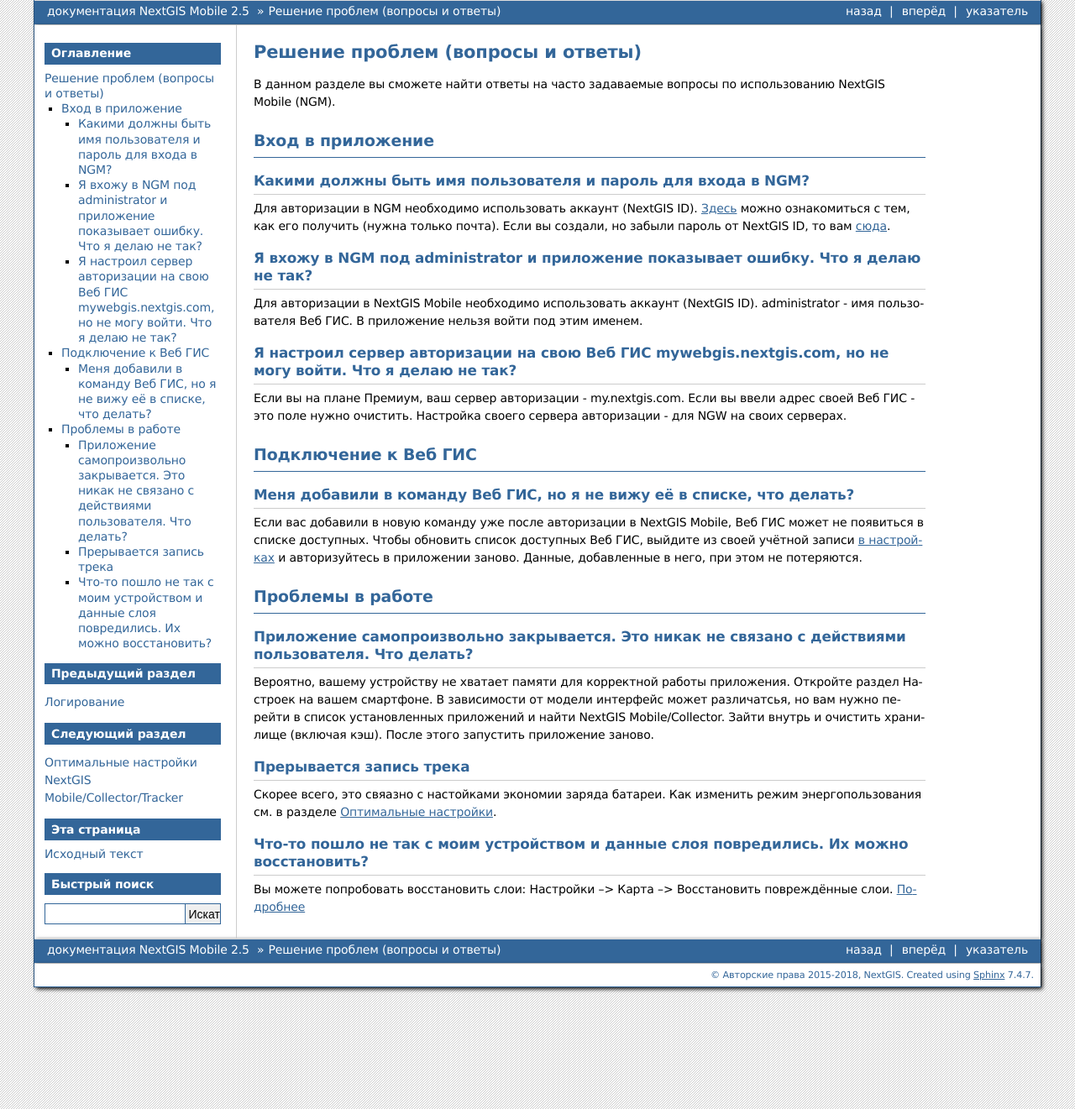
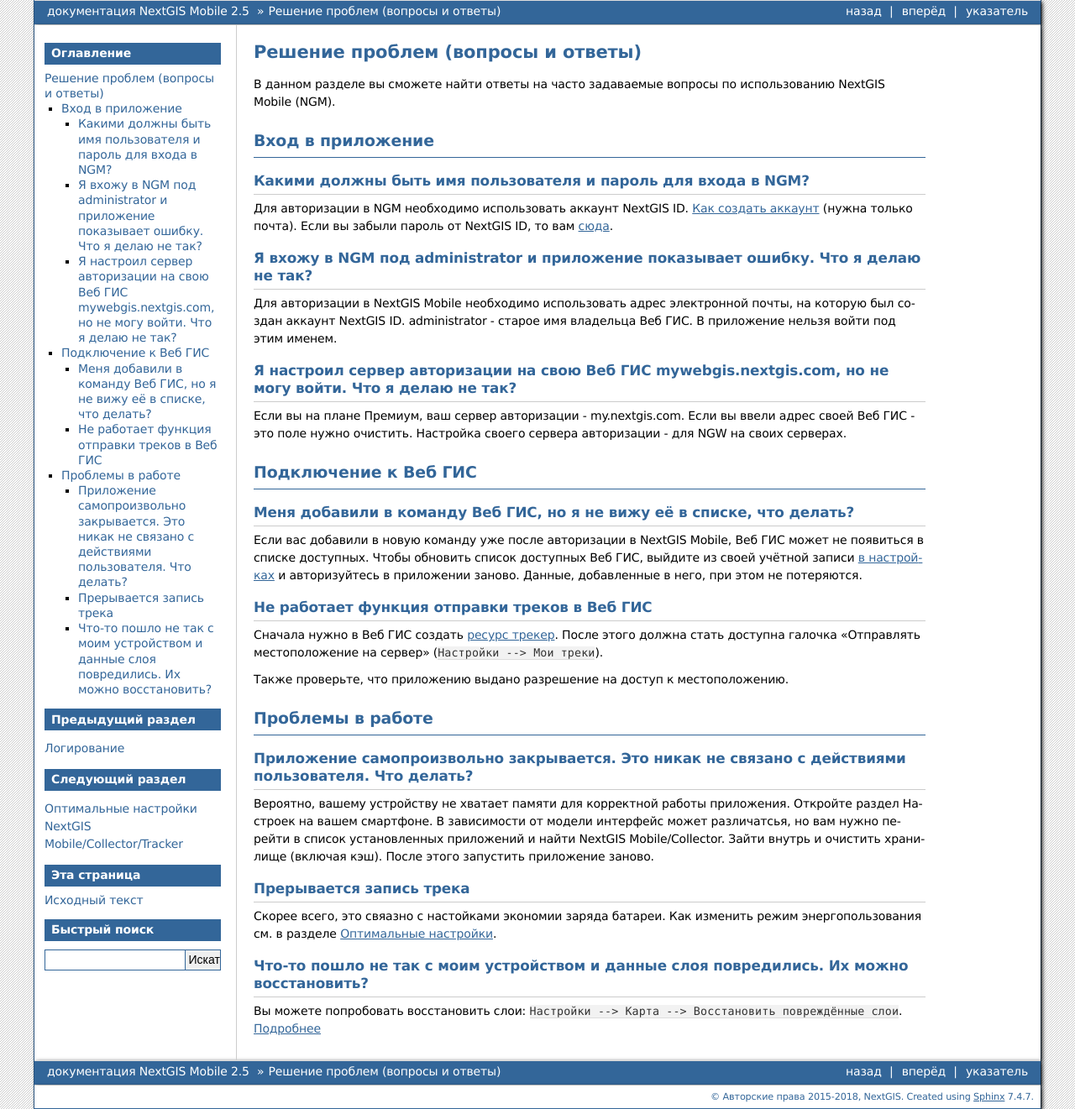
Before and after one commit to nextgis/docs_ngmobile, a Sphinx documentation site: the page built from source/faq_ngmobile.rst, in a window 1280 px wide. Shown: the whole page at 84% size. Built offline with Sphinx 7.4.7, drawn with Linux system fonts in a browser that asks for light colours; formulas are drawn with MathJax 3; cross-references to code outside the pages are shown as plain code.

Commit message:
update faq_ngmobile.rst, layer_settings.rst, index.rst

```diff
--- a/source/faq_ngmobile.rst
+++ b/source/faq_ngmobile.rst
@@ -5,18 +5,24 @@
 
 В данном разделе вы сможете найти ответы на часто задаваемые вопросы по использованию NextGIS Mobile (NGM).
 
-.. _ngmobile_change_passwords:
+.. _ngm_issues_login:
 
 Вход в приложение
 -----------------
 
+.. _ngm_issues_username:
+
 Какими должны быть имя пользователя и пароль для входа в NGM?
 ~~~~~~~~~~~~~~~~~~~~~~~~~~~~~~~~~~~~~~~~~~~~~~~~~~~~~~~~~~~~~
-Для авторизации в NGM необходимо использовать аккаунт (NextGIS ID). `Здесь <https://docs.nextgis.ru/docs_ngcom/source/create.html#nextgis-id/>`_ можно ознакомиться с тем, как его получить (нужна только почта). Если вы создали, но забыли пароль от NextGIS ID, то вам `сюда <https://docs.nextgis.ru/docs_ngcom/source/faq_webgis.html#q-nextgis-id/>`_.
+Для авторизации в NGM необходимо использовать аккаунт NextGIS ID. `Как создать аккаунт <https://docs.nextgis.ru/docs_ngcom/source/create.html#nextgis-id/>`_ (нужна только почта). Если вы забыли пароль от NextGIS ID, то вам `сюда <https://docs.nextgis.ru/docs_ngcom/source/faq_webgis.html#ngcom-change-passwords-webgis>`_.
+
+.. _ngm_issues_admin:
 
 Я вхожу в NGM под administrator и приложение показывает ошибку. Что я делаю не так?
 ~~~~~~~~~~~~~~~~~~~~~~~~~~~~~~~~~~~~~~~~~~~~~~~~~~~~~~~~~~~~~~~~~~~~~~~~~~~~~~~~~~~
-Для авторизации в NextGIS Mobile необходимо использовать аккаунт (NextGIS ID). administrator - имя пользователя Веб ГИС. В приложение нельзя войти под этим именем.
+Для авторизации в NextGIS Mobile необходимо использовать адрес электронной почты, на которую был создан аккаунт NextGIS ID. administrator - старое имя владельца Веб ГИС. В приложение нельзя войти под этим именем.
+
+.. _ngm_issues_authserver:
 
 Я настроил сервер авторизации на свою Веб ГИС mywebgis.nextgis.com, но не могу войти. Что я делаю не так?
 ~~~~~~~~~~~~~~~~~~~~~~~~~~~~~~~~~~~~~~~~~~~~~~~~~~~~~~~~~~~~~~~~~~~~~~~~~~~~~~~~~~~~~~~~~~~~~~~~~~~~~~~~~
@@ -28,10 +34,22 @@
 Подключение к Веб ГИС
 ---------------------
 
+.. _ngm_issues_wg_refresh:
+
 Меня добавили в команду Веб ГИС, но я не вижу её в списке, что делать?
 ~~~~~~~~~~~~~~~~~~~~~~~~~~~~~~~~~~~~~~~~~~~~~~~~~~~~~~~~~~~~~~~~~~~~~~
 
 Если вас добавили в новую команду уже после авторизации в NextGIS Mobile, Веб ГИС может не появиться в списке доступных. Чтобы обновить список доступных Веб ГИС, выйдите из своей учётной записи `в настройках <https://docs.nextgis.ru/docs_ngmobile/source/settings.html#account>`_ и авторизуйтесь в приложении заново. Данные, добавленные в него, при этом не потеряются.
+
+.. _ngm_issues_send_track:
+
+Не работает функция отправки треков в Веб ГИС
+~~~~~~~~~~~~~~~~~~~~~~~~~~~~~~~~~~~~~~~~~~~~~
+
+Сначала нужно в Веб ГИС создать `ресурс трекер <https://docs.nextgis.ru/docs_ngcom/source/tracking.html#tracking-create>`_.
+После этого должна стать доступна галочка "Отправлять местоположение на сервер" (:menuselect:`Настройки --> Мои треки`).
+
+Также проверьте, что приложению выдано разрешение на доступ к местоположению.
 
 
 .. _ngmobile_work_issues:
--- a/source/index.rst
+++ b/source/index.rst
@@ -56,7 +56,7 @@
 
 **Решение проблем**
 
-* `Вход в приложение <https://docs.nextgis.ru/docs_ngmobile/source/faq_ngmobile.html#ngmobile-change-passwords>`_
+* `Вход в приложение <https://docs.nextgis.ru/docs_ngmobile/source/faq_ngmobile.html#ngm-issues-login>`_
 * `Логирование <https://docs.nextgis.ru/docs_ngmobile/source/log.html#>`_
 * `Оптимальные настройки <https://docs.nextgis.ru/docs_ngmobile/source/device_settings.html>`_
 * `Подключение внешнего источника координат <https://docs.nextgis.ru/docs_ngmobile/source/mock_location.html>`_
```
Also changed, not shown: other parts of source/faq_ngmobile.rst (+7 -1 lines), source/layer_settings.rst (+11 -25 lines), source/_static/style_select_field_ru.png (added).
